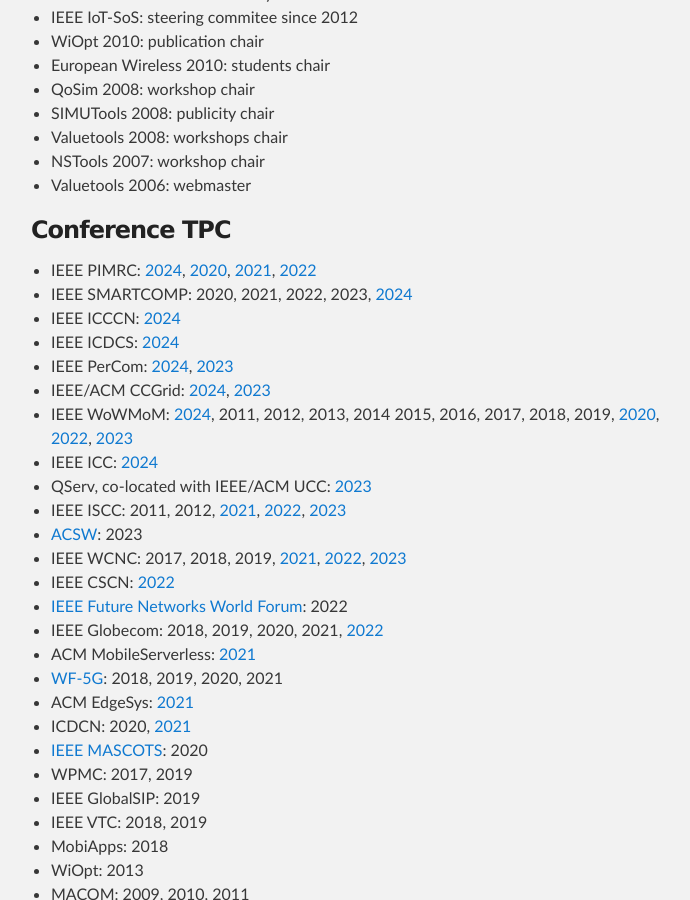
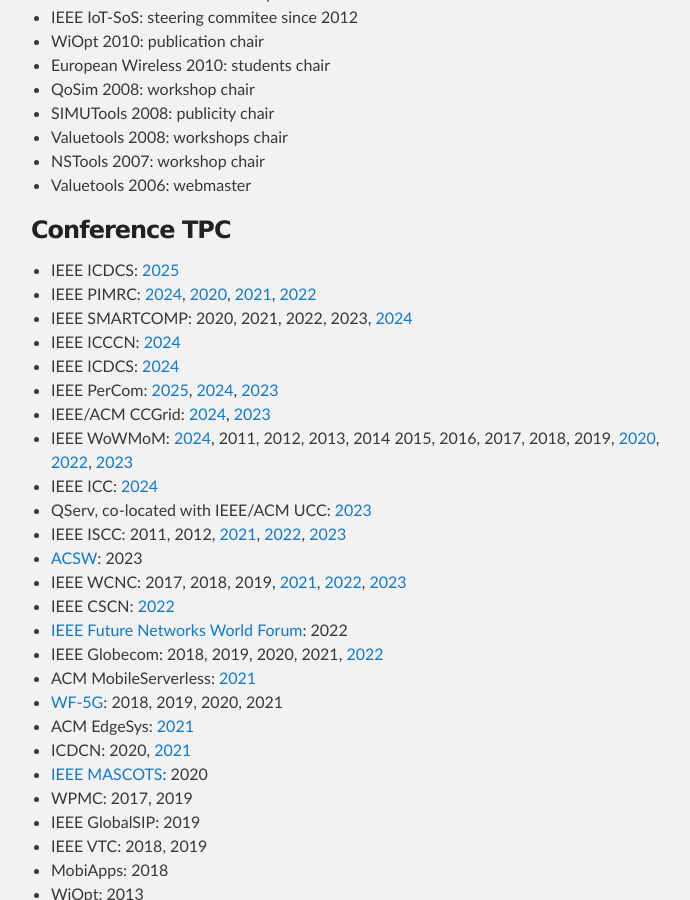
Before and after one commit to ccicconetti/ccicconetti.github.io, a Jekyll site: the page built from editorial.md, in a window 1280 px wide and 900 px high, scrolled down 855 px. Shown: the whole window, without its empty margins (289-979 px from the left). Built offline with Jekyll 4.4.1, drawn with Linux system fonts in a browser that asks for light colours.

Commit message:
Update editorial

```diff
--- a/editorial.md
+++ b/editorial.md
@@ -36,11 +36,12 @@ layout: page
 
 ### Conference TPC
 
+- IEEE ICDCS: [2025](https://icdcs2025.icdcs.org/)
 - IEEE PIMRC: [2024](https://pimrc2024.ieee-pimrc.org/), [2020](https://pimrc2020.ieee-pimrc.org/), [2021](https://pimrc2021.ieee-pimrc.org/), [2022](https://pimrc2022.ieee-pimrc.org/)
 - IEEE SMARTCOMP: 2020, 2021, 2022, 2023, [2024](https://smartcomp.w.waseda.jp/)
 - IEEE ICCCN: [2024](https://icccn.org/icccn24/)
 - IEEE ICDCS: [2024](https://icdcs2024.icdcs.org/)
-- IEEE PerCom: [2024](https://www.percom.org/), [2023](https://www.percom.org/PerCom2023/)
+- IEEE PerCom: [2025](https://www.percom.org/), [2024](https://www.percom.org/PerCom2024/), [2023](https://www.percom.org/PerCom2023/)
 - IEEE/ACM CCGrid: [2024](https://2024.ccgrid-conference.org/), [2023](https://ccgrid2023.iisc.ac.in/)
 - IEEE WoWMoM: [2024](https://www.cse.unsw.edu.au/~wowmom/2024/), 2011, 2012, 2013, 2014 2015, 2016, 2017, 2018, 2019, [2020](http://www.cs.ucc.ie/wowmom2020/), [2022](https://computing.ulster.ac.uk/WoWMoM2022/), [2023](https://coe.northeastern.edu/Groups/wowmom2023/index.html)
 - IEEE ICC: [2024](https://icc2024.ieee-icc.org/)
```
